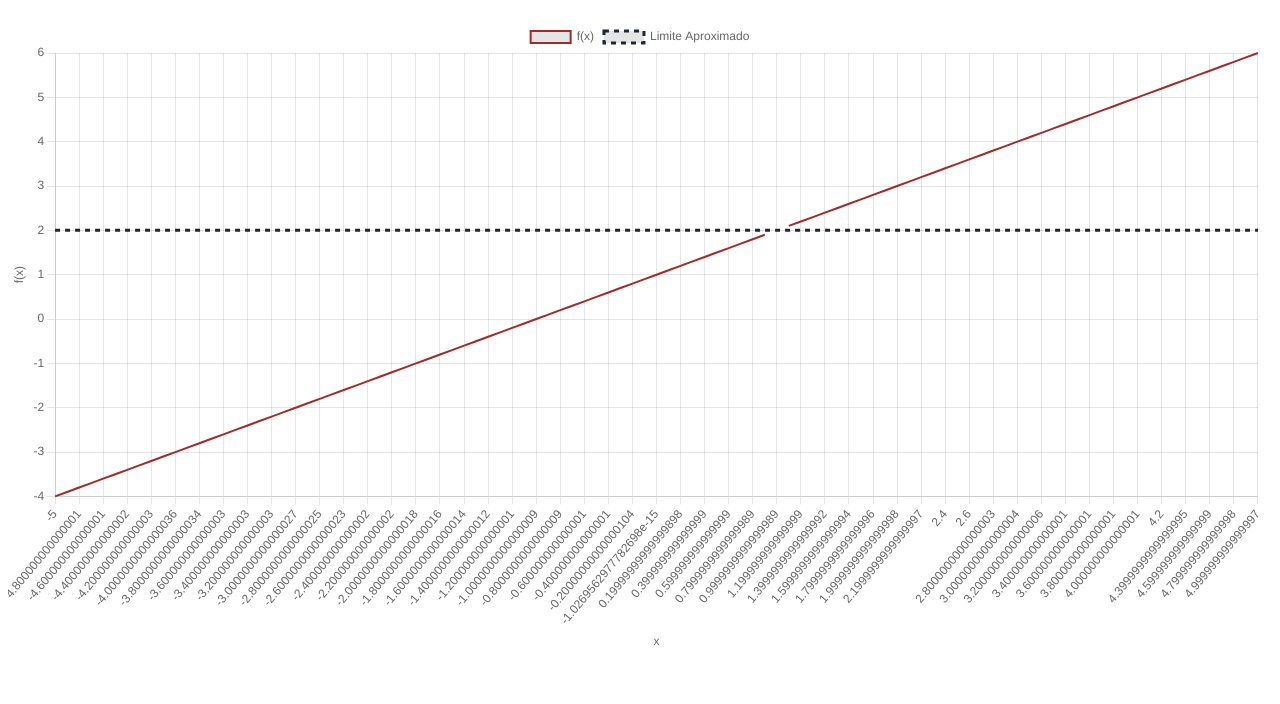
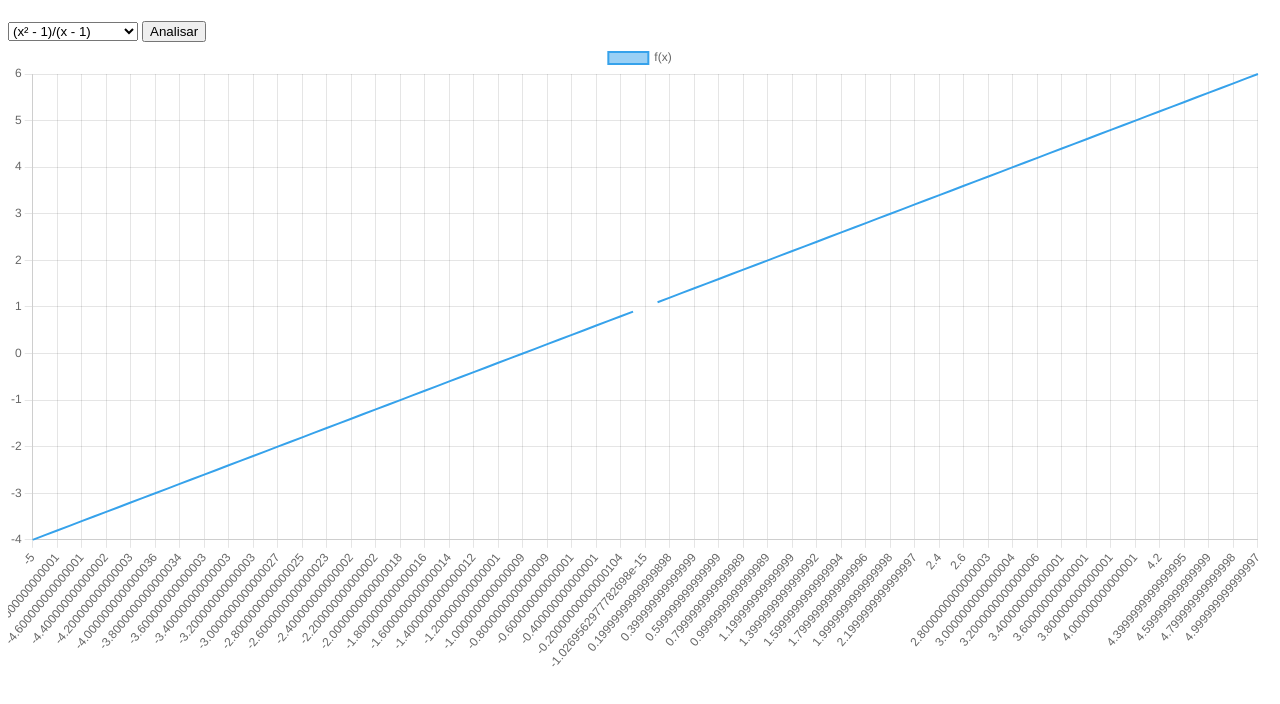
Before and after one commit to natancunhadev/limit-explorer, a plain HTML site: page index.html in a window 1280 px wide. Drawn offline with nearby package versions, Linux system fonts and the light colour scheme.

Commit message:
Natan de Souza Cunha - adicionei nova função dinamica no seletor de analises, atualizei o chart.js, e atualizei a logica dos dados

```diff
--- a/index.html
+++ b/index.html
@@ -9,6 +9,14 @@
 
   <h1></h1>
 
+  <select id="seletorFuncao">
+  <option value="funcao1"> (x² - 1)/(x - 1) </option>
+  <option value="funcao2"> 1/x </option>
+  <option value="funcao3"> Função com Salto </option>
+</select>
+
+<button onclick="atualizarGrafico()">Analisar</button>
+
   <canvas id="grafico" width="800" height="400"></canvas>
 
   <script src="script.js"></script>
--- a/script.js
+++ b/script.js
@@ -1,25 +1,40 @@
     console.log();
 
+    let grafico;
 
-// coloquei essa função a ser analisada
 
-// f(x) = (x² - 1) / (x - 1)
-function f(x) {
+
+
+    function funcao1(x) {
     return (x * x - 1) / (x - 1);
     }
 
-const pontoLimite = 1;
+    function funcao2(x) {
+    return 1 / x;
+    }
 
-// quis gerar pontos para o gráfico
-// e marcar, basicamente
+    function funcao3(x) {
+    return x < 0 ? -1 : 1;
+    }
+
+    const funcoes = {
+    funcao1,
+    funcao2,
+    funcao3
+    };
+
+    function atualizarGrafico() {
+
+    const seletor = document.getElementById("seletorFuncao").value;
+    const f = funcoes[seletor];
 
     const dadosX = [];
     const dadosY = [];
+    const pontoLimite = 0;
 
     for (let x = -5; x <= 5; x += 0.1) {
 
-  // aqui tem a anulação de divisão por zero
-  if (Math.abs(x - pontoLimite) < 0.0001) {
+        if (Math.abs(x) < 0.0001) {
         dadosX.push(x);
         dadosY.push(null);
         } else {
@@ -28,68 +43,24 @@ for (let x = -5; x <= 5; x += 0.1) {
         }
     }
 
-
-// aproximação do limite pois é sobre limites - e derivadas
-
-
-function aproximarLimite(f, a, h = 0.0001) {
-  const esquerda = f(a - h);
-  const direita = f(a + h);
-  return (esquerda + direita) / 2;
+    if (grafico) {
+        grafico.destroy();
     }
-
-const limiteAproximado = aproximarLimite(f, pontoLimite);
-
-console.log("Limite aproximado:", limiteAproximado);
-
-
-// aqui vai ser o nosso grafico, usei o chart.js,
-
 
     const ctx = document.getElementById('grafico').getContext('2d');
 
-new Chart(ctx, {
+    grafico = new Chart(ctx, {
         type: 'line',
         data: {
         labels: dadosX,
-    datasets: [
-      {
+        datasets: [{
             label: 'f(x)',
             data: dadosY,
-        borderColor: 'brown',
             borderWidth: 2,
-        pointRadius: 0,
-        spanGaps: false
-      },
-      {
-        label: 'Limite Aproximado',
-        data: dadosX.map(x => limiteAproximado),
-        borderColor: '#212637',
-        borderDash: [5, ],
             pointRadius: 0
-      }
-    ]
-  },
-  options: {
-    responsive: true,
-    plugins: {
-      legend: {
-        display: true
-      }
-    },
-    scales: {
-      x: {
-        title: {
-          display: true,
-          text: 'x'
-        }
-      },
-      y: {
-        title: {
-          display: true,
-          text: 'f(x)'
-        }
-      }
-    }
+        }]
         }
     });
+    }
+
+    atualizarGrafico();
```
Lines whose indentation alone changed are shown as unchanged.
